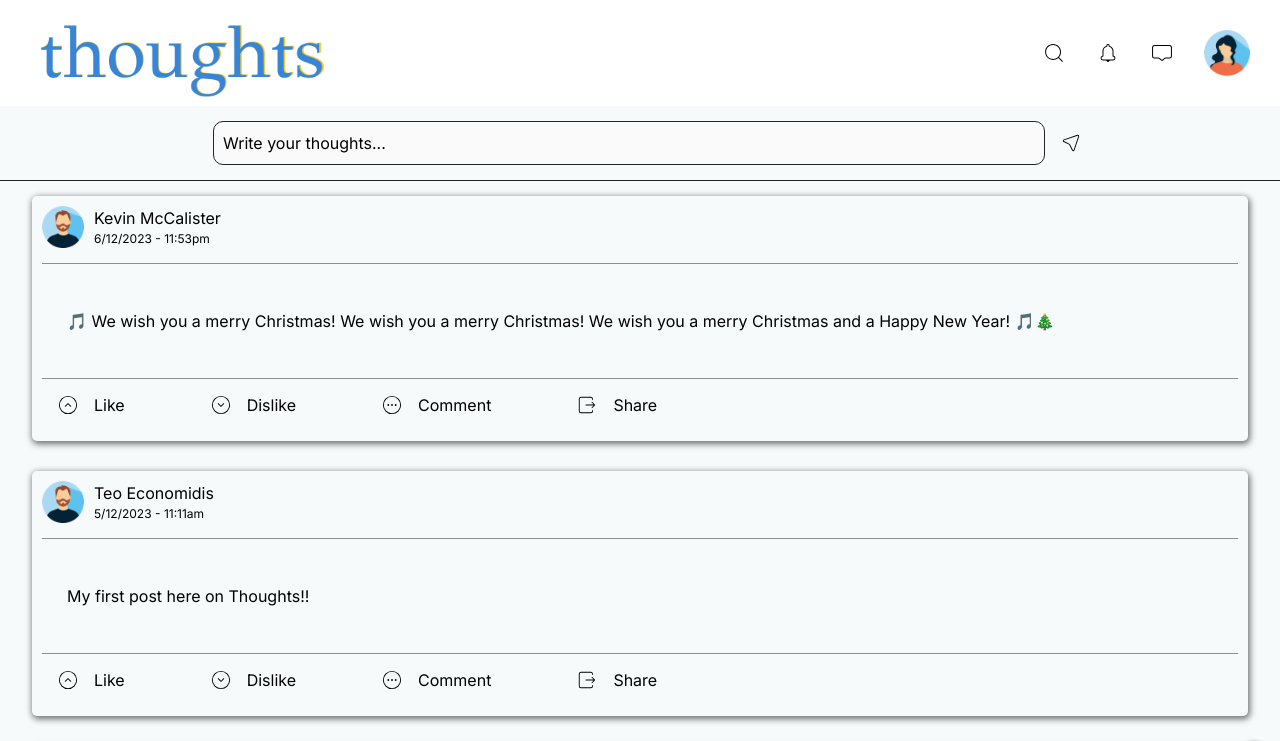
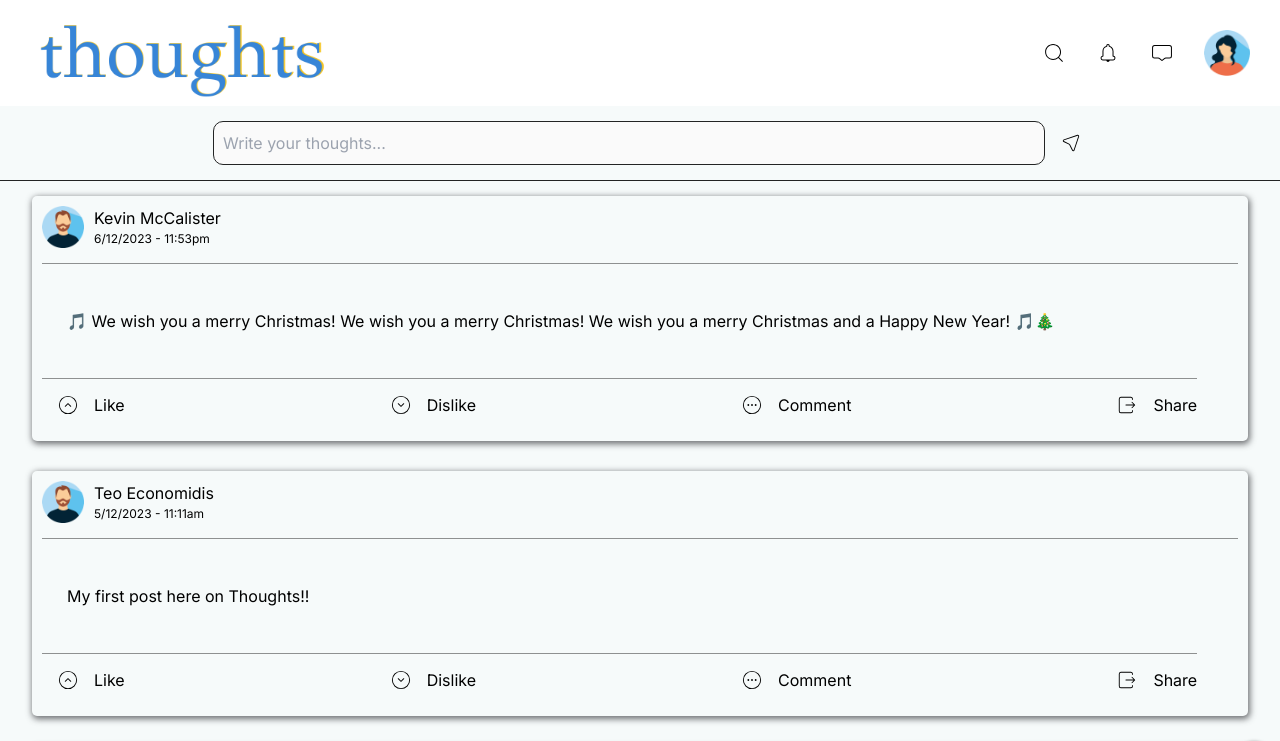
Before and after one commit to roxmond/thoughts, a Next.js app: page / in a window 1280 px wide. Shown: the top 741 px of the page. Built offline with nearby package versions, Linux system fonts and the light colour scheme.

Commit message:
margin fix

```diff
--- a/components/newThought/newThought.js
+++ b/components/newThought/newThought.js
@@ -13,7 +13,7 @@ export const NewThought = () => {
                         cols="50"
                         className='new-thought'
                         form="newThought"
-                        defaultValue='Write your thoughts...'
+                        placeholder="Write your thoughts..."
               />
 
               <CiLocationArrow1  type='submit' className='post-icon'/>
--- a/components/postCard/post-card.css
+++ b/components/postCard/post-card.css
@@ -17,13 +17,13 @@
   }
 
   .post-actions {
-
+    max-width: 95%;
     border-top: 1px solid #2324247e;
     align-items: center;
 
   }
   .action-texts {
-    margin-right: 70px
+    margin-right: 0px
   }
   .post-name {
     border-bottom: 1px solid #2324247e;
--- a/components/postCard/postCard.js
+++ b/components/postCard/postCard.js
@@ -55,7 +55,7 @@ export const PostCard = ({profileImg, account, date, time, post}) => {
         {post}
         </div>
 
-        <div className="post-actions flex">
+        <div className="post-actions flex justify-between">
         <div className="flex items-center cursor-pointer" onClick={handleUpvote} ><CiCircleChevUp className={`post-button ${likeColor}`}/><p className="action-texts">Like</p></div>
         <div className="flex items-center cursor-pointer" onClick={handleDownvote} ><CiCircleChevDown className={`post-button ${dislikeColor}`} /><p className="action-texts">Dislike</p></div>
         <div className="flex items-center cursor-pointer" onClick={handleCommentOpen}><CiCircleMore className="post-button" /><p className="action-texts">Comment</p></div>
```
